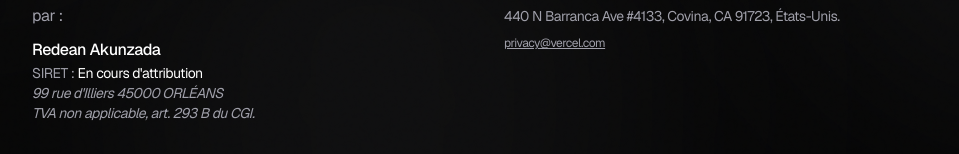
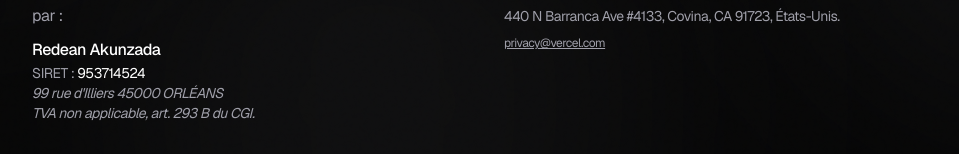
Before and after one commit to rdnzda/portfolio-rdnzda, a Next.js app: page /mentions-legales in a window 1280 px wide. Shown: the part 480-634 px from the top of the page, without its empty margins (160-1119 px from the left). Built offline with nearby package versions, Linux system fonts and the light colour scheme.

Commit message:
Update page.tsx
fix():siren in mentions legales

```diff
--- a/app/mentions-legales/page.tsx
+++ b/app/mentions-legales/page.tsx
@@ -51,7 +51,7 @@ export default function MentionsLegalesPage() {
                                     <div className="mt-2 text-white font-medium">
                                         <p>Redean Akunzada</p>
                                         <p className="text-zinc-400 font-normal text-sm">
-                                            SIRET : <span className="text-white">En cours d'attribution</span>
+                                            SIRET : <span className="text-white">953714524</span>
                                         </p>
                                         <p className="text-zinc-400 font-normal text-sm italic">
                                             99 rue d'Illiers 45000 ORLÉANS
```
